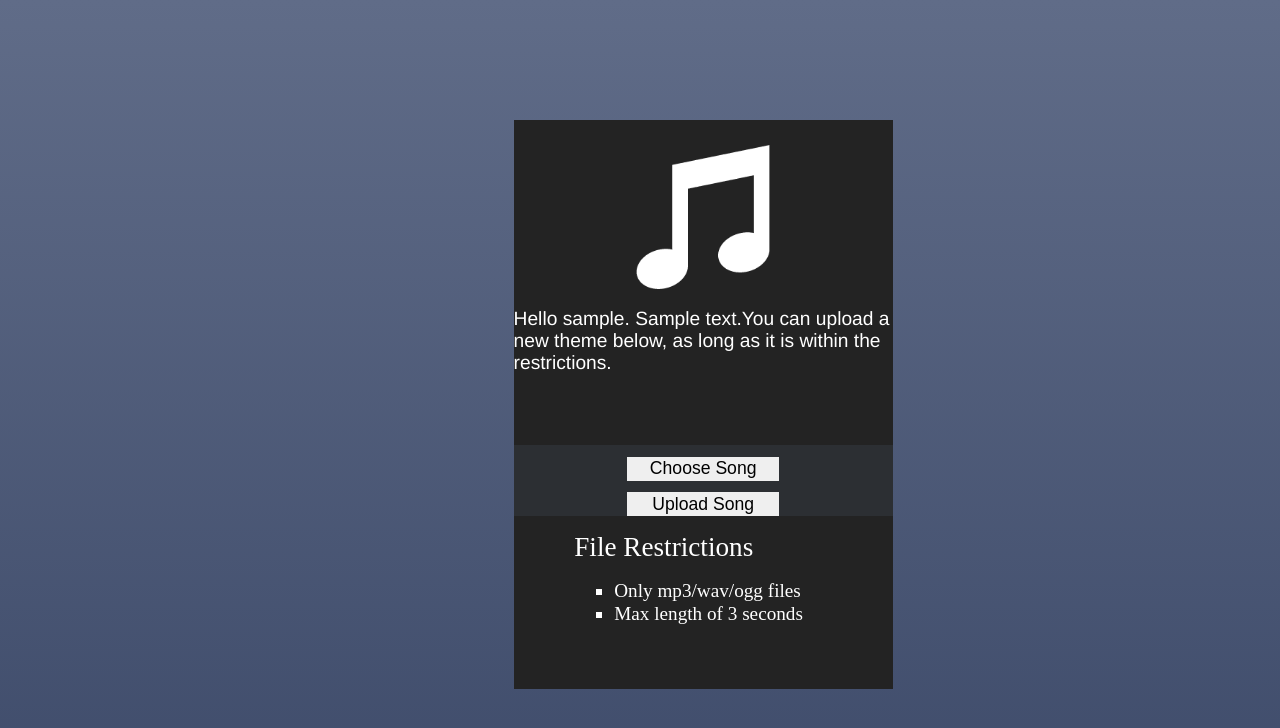
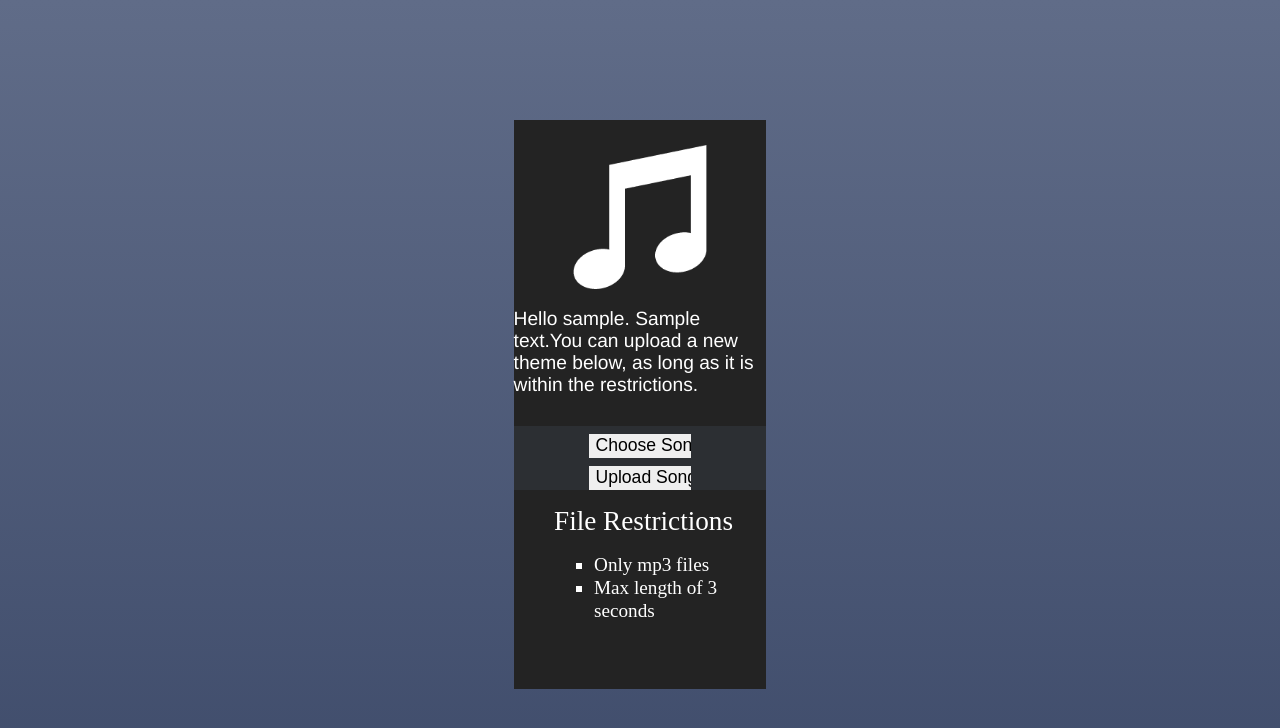
Before and after one commit to LORRocks/ThemeSongBot, a Flask app: template templates/user.html in a window 1280 px wide. Shown: the top 728 px of the page. Run offline with Flask 2, Linux system fonts and the light colour scheme; the template is opened without the code that fills it: most values are stand-ins (such as "Sample title", 1, 10 or a date in 2020); parts of the project's set-up code (start-up, migrations or seed data) failed here and were passed over.

Commit message:
Modifed user.html

```diff
--- a/templates/user.html
+++ b/templates/user.html
@@ -17,7 +17,7 @@
 
     </head>
     <body class="background">
-        <div class = "center-box" style = "width: 30%; height: 68vh;">
+        <div class = "center-box" style = "height: 68vh;">
             <div class="logo"></div>
             <div class="auth-text-box" style="height: {{height}}vh">
                 <p class="auth-text">Hello {{username}}. {{ extratext }}You can upload a new theme below, as long as it is within the restrictions.</p>
@@ -36,7 +36,7 @@
                 <h class="list-header">File Restrictions</h>
 
                 <ul class=list>
-                    <li>Only mp3/wav/ogg files</li>
+                    <li>Only mp3 files</li>
                     <li>Max length of 3 seconds</li>
                 </ul>
 
```
